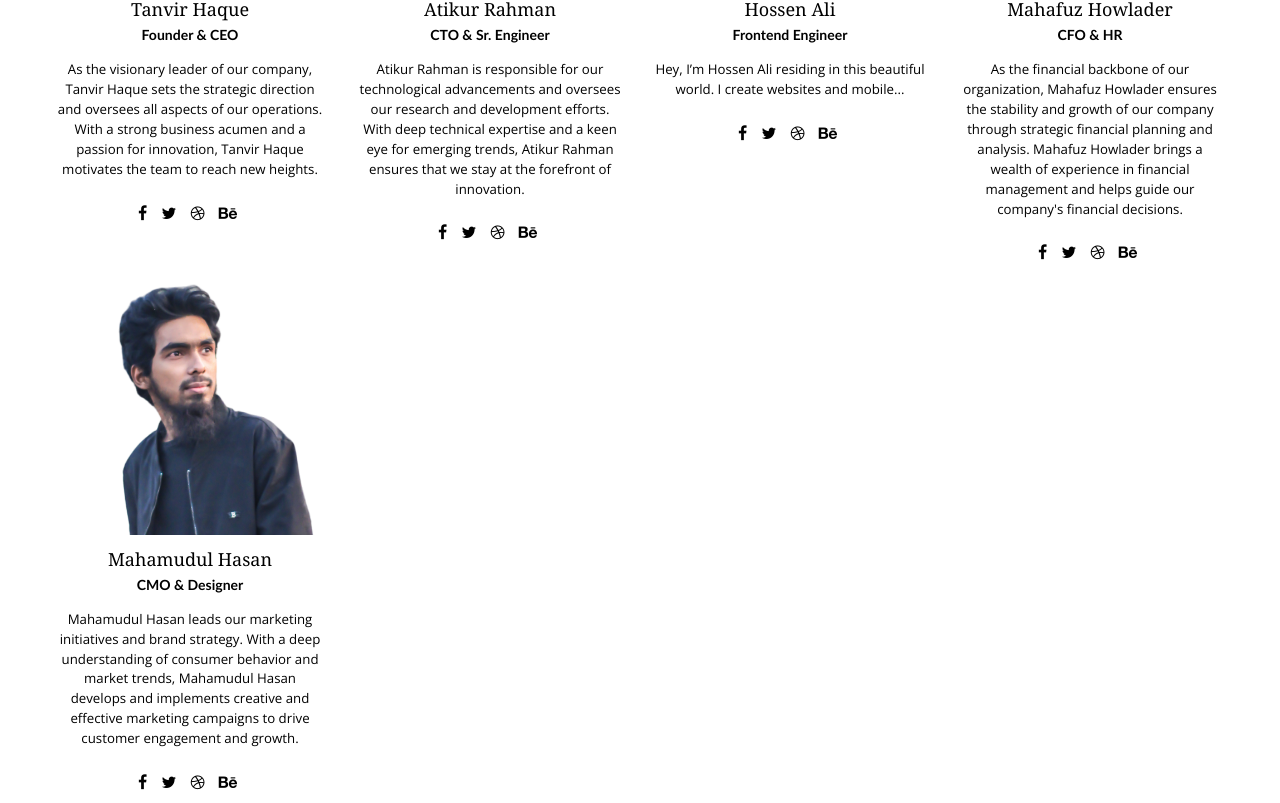
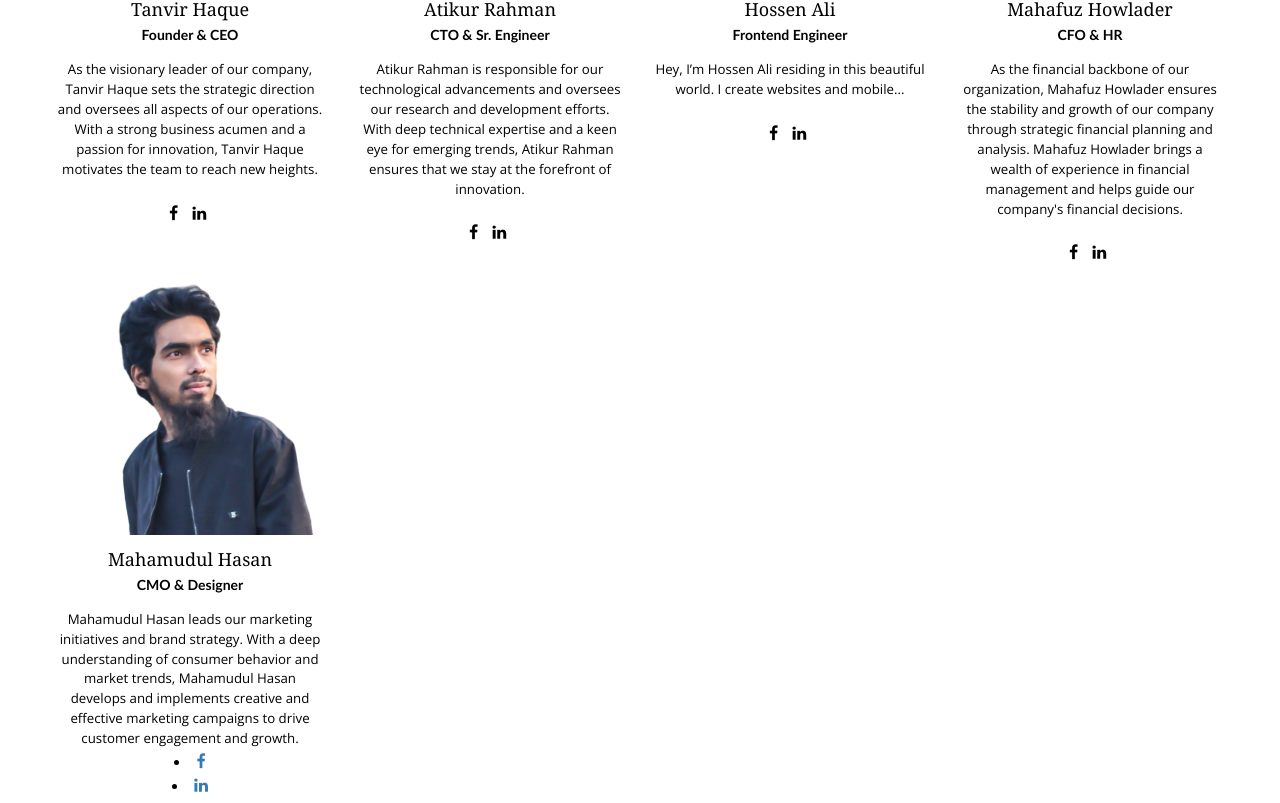
Before and after one commit to TanvirHaqueSagor/bigOit, a plain HTML site: page index-slider.html in a window 1280 px wide. Shown: the part 2417-3220 px from the top of the page. Drawn offline with nearby package versions, Linux system fonts and the light colour scheme.

Commit message:
remove icon

```diff
--- a/index-slider.html
+++ b/index-slider.html
@@ -248,9 +248,7 @@
             <p>As the visionary leader of our company, Tanvir Haque sets the strategic direction and oversees all aspects of our operations. With a strong business acumen and a passion for innovation, Tanvir Haque motivates the team to reach new heights.</p>
             <ul class="list-inline top20">
               <li><a href="#"><i class="fa fa-facebook"></i></a></li>
-              <li><a href="#"><i class="fa fa-twitter"></i></a></li>
-              <li><a href="#"><i class="fa fa-dribbble"></i></a></li>
-              <li><a href="#"><i class="fa fa-behance"></i></a></li>
+              <li><a href="#"><i class="fa fa-linkedin"></i></a></li>
             </ul>
           </div> <!-- team-member -->
 
@@ -261,9 +259,7 @@
             <p>Atikur Rahman is responsible for our technological advancements and oversees our research and development efforts. With deep technical expertise and a keen eye for emerging trends, Atikur Rahman ensures that we stay at the forefront of innovation.</p>
             <ul class="list-inline top20">
               <li><a href="#"><i class="fa fa-facebook"></i></a></li>
-              <li><a href="#"><i class="fa fa-twitter"></i></a></li>
-              <li><a href="#"><i class="fa fa-dribbble"></i></a></li>
-              <li><a href="#"><i class="fa fa-behance"></i></a></li>
+              <li><a href="#"><i class="fa fa-linkedin"></i></a></li>
             </ul>
           </div> <!-- team-member -->
 
@@ -274,9 +270,7 @@
             <p>Hey, I’m Hossen Ali residing in this beautiful world. I create websites and mobile...</p>
             <ul class="list-inline top20">
               <li><a href="#"><i class="fa fa-facebook"></i></a></li>
-              <li><a href="#"><i class="fa fa-twitter"></i></a></li>
-              <li><a href="#"><i class="fa fa-dribbble"></i></a></li>
-              <li><a href="#"><i class="fa fa-behance"></i></a></li>
+              <li><a href="#"><i class="fa fa-linkedin"></i></a></li>
             </ul>
           </div> <!-- team-member -->
 
@@ -287,9 +281,7 @@
             <p>As the financial backbone of our organization, Mahafuz Howlader ensures the stability and growth of our company through strategic financial planning and analysis. Mahafuz Howlader brings a wealth of experience in financial management and helps guide our company's financial decisions.</p>
             <ul class="list-inline top20">
               <li><a href="#"><i class="fa fa-facebook"></i></a></li>
-              <li><a href="#"><i class="fa fa-twitter"></i></a></li>
-              <li><a href="#"><i class="fa fa-dribbble"></i></a></li>
-              <li><a href="#"><i class="fa fa-behance"></i></a></li>
+              <li><a href="#"><i class="fa fa-linkedin"></i></a></li>
             </ul>
           </div> <!-- team-member -->
 
@@ -298,11 +290,8 @@
             <h4>Mahamudul Hasan</h4>
             <h5>CMO & Designer</h5>
             <p>Mahamudul Hasan leads our marketing initiatives and brand strategy. With a deep understanding of consumer behavior and market trends, Mahamudul Hasan develops and implements creative and effective marketing campaigns to drive customer engagement and growth.</p>
-            <ul class="list-inline top20">
-              <li><a href="#"><i class="fa fa-facebook"></i></a></li>
-              <li><a href="#"><i class="fa fa-twitter"></i></a></li>
-              <li><a href="#"><i class="fa fa-dribbble"></i></a></li>
-              <li><a href="#"><i class="fa fa-behance"></i></a></li>
+            <li><a href="#"><i class="fa fa-facebook"></i></a></li>
+            <li><a href="#"><i class="fa fa-linkedin"></i></a></li>
             </ul>
           </div> <!-- team-member -->
         </div> <!-- end row -->
```
Also changed, not shown: index.html (+6 -17 lines).
